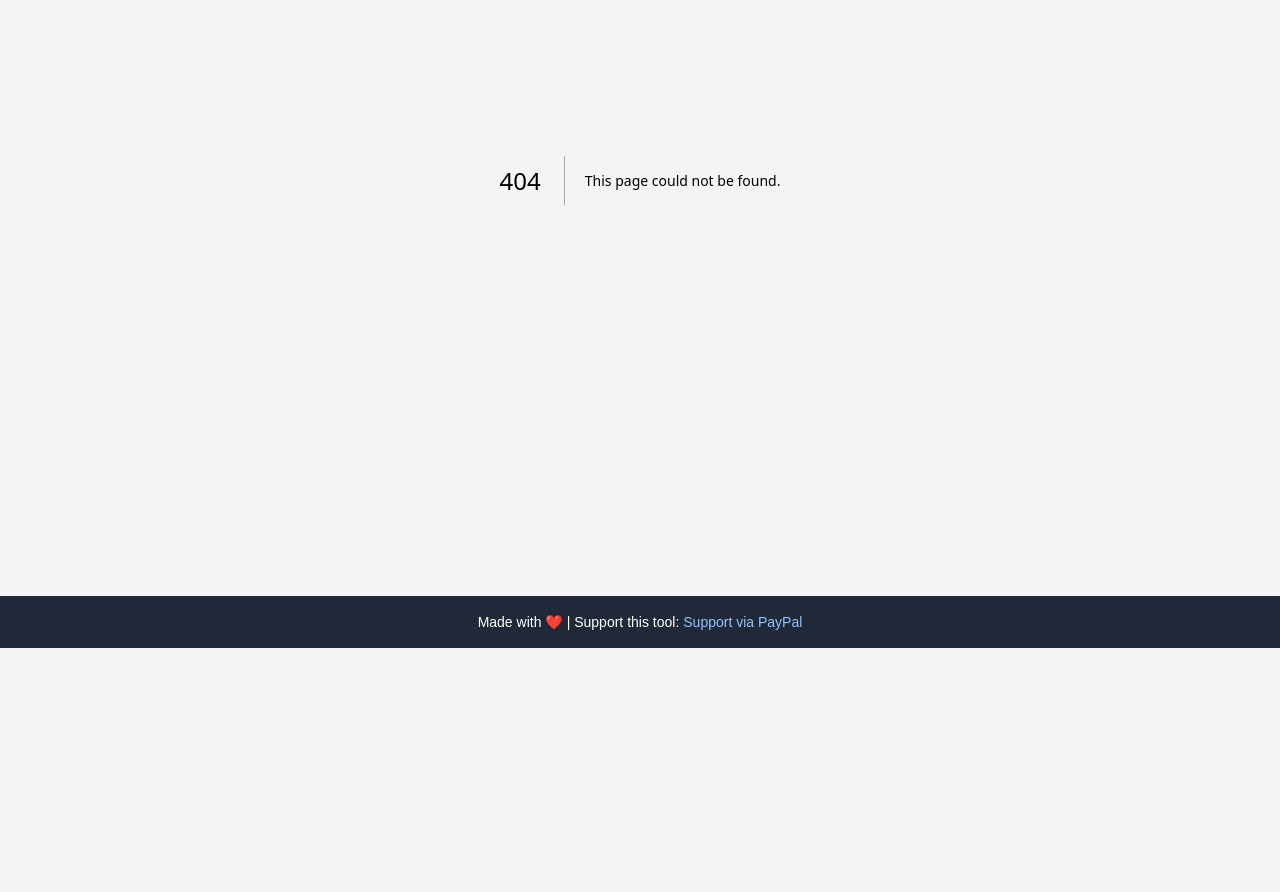
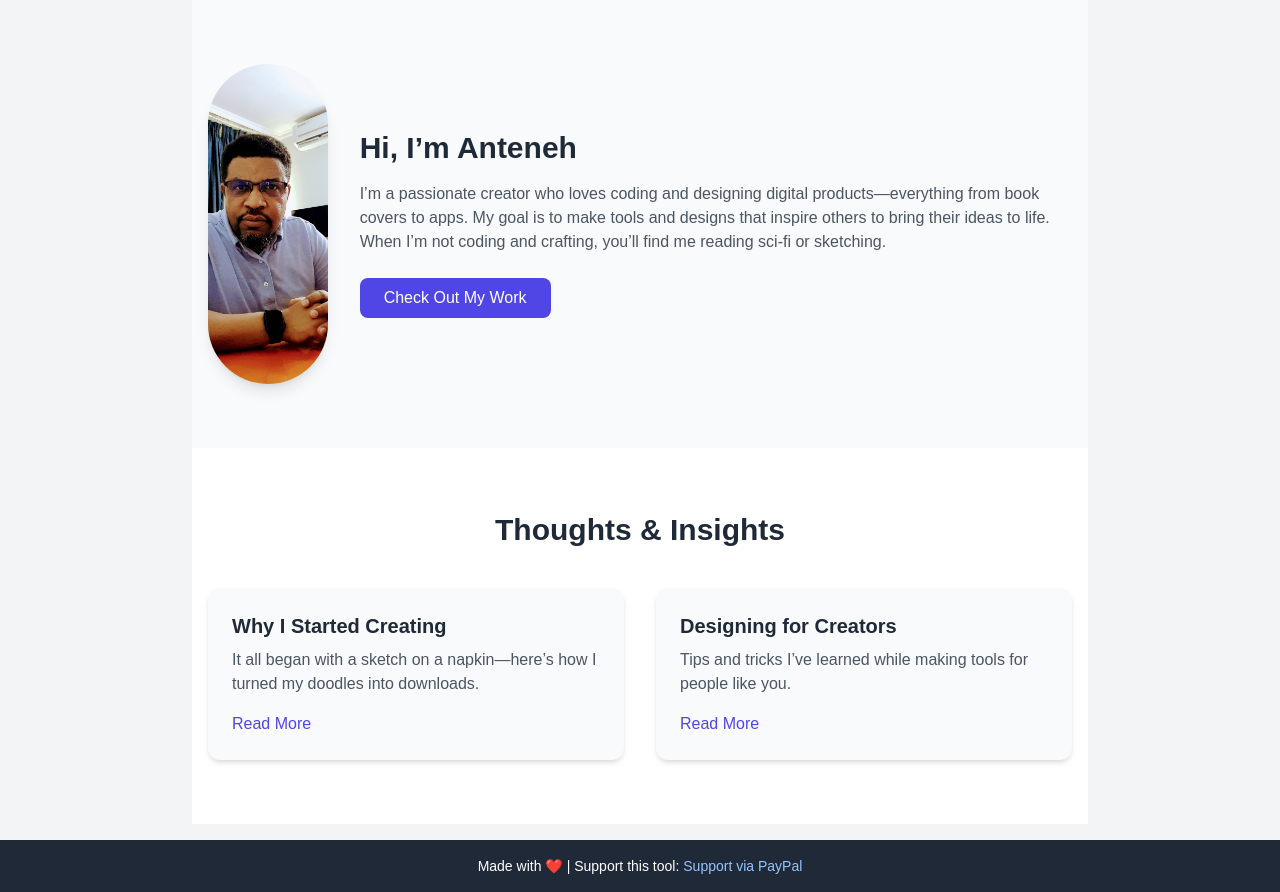
Before and after one commit to misante/file-tools, a Next.js app: page /about in a window 1280 px wide. Before the commit this address had no page. Shown: the part 300-1192 px from the top of the page. Before the commit the page ends 948 px from the top, so only its background shows below. Built offline with nearby package versions, Linux system fonts and the light colour scheme.

Commit message:
addig about page

```diff
--- /dev/null
+++ b/app/(routes)/about/page.js
@@ -0,0 +1,93 @@
+import Image from "next/image";
+import Link from "next/link";
+
+export default function About() {
+  return (
+    <div className="min-h-screen bg-gray-50">
+      {/* Hero Section */}
+      <section className="py-16 bg-indigo-600 text-white">
+        <div className="max-w-6xl mx-auto px-4 text-center">
+          <h1 className="text-4xl md:text-5xl font-extrabold">
+            About Zantex Digital
+          </h1>
+          <p className="mt-4 text-lg md:text-xl max-w-2xl mx-auto">
+            Meet the creator behind the digital magic.
+          </p>
+        </div>
+      </section>
+
+      {/* Creator Section */}
+      <section className="py-16">
+        <div className="max-w-4x mx-auto px-4 flex flex-col md:flex-row items-center gap-8">
+          <div className="relative w-64 h-64 md:w-80 md:h-80">
+            <Image
+              src="/creator.jpg"
+              alt="Creator of Zantex Digital"
+              fill
+              className="object-cover rounded-full shadow-lg "
+            />
+          </div>
+          <div className="text-center md:text-left">
+            <h2 className="text-3xl font-bold text-gray-800">
+              Hi, I’m Anteneh
+            </h2>
+            <p className="mt-4 text-gray-600">
+              I’m a passionate creator who loves coding and designing digital
+              products—everything from book covers to apps. My goal is to make
+              tools and designs that inspire others to bring their ideas to
+              life. When I’m not coding and crafting, you’ll find me reading
+              sci-fi or sketching.
+            </p>
+            <Link
+              href="/products"
+              className="mt-6 inline-block bg-indigo-600 text-white px-6 py-2 rounded-lg hover:bg-indigo-700"
+            >
+              Check Out My Work
+            </Link>
+          </div>
+        </div>
+      </section>
+
+      {/* Articles/Blog Section */}
+      <section className="py-16 bg-white">
+        <div className="max-w-6xl mx-auto px-4">
+          <h2 className="text-3xl font-bold text-gray-800 text-center mb-10">
+            Thoughts & Insights
+          </h2>
+          <div className="grid grid-cols-1 md:grid-cols-2 gap-8">
+            <div className="bg-gray-50 p-6 rounded-xl shadow-md">
+              <h3 className="text-xl font-semibold text-gray-800">
+                Why I Started Creating
+              </h3>
+              <p className="mt-2 text-gray-600">
+                It all began with a sketch on a napkin—here’s how I turned my
+                doodles into downloads.
+              </p>
+              <Link
+                href="#"
+                className="mt-4 inline-block text-indigo-600 hover:underline"
+              >
+                Read More
+              </Link>
+            </div>
+            <div className="bg-gray-50 p-6 rounded-xl shadow-md">
+              <h3 className="text-xl font-semibold text-gray-800">
+                Designing for Creators
+              </h3>
+              <p className="mt-2 text-gray-600">
+                Tips and tricks I’ve learned while making tools for people like
+                you.
+              </p>
+              <Link
+                href="#"
+                className="mt-4 inline-block text-indigo-600 hover:underline"
+              >
+                Read More
+              </Link>
+            </div>
+          </div>
+        </div>
+      </section>
+    </div>
+  );
+}
--- a/app/_components/HeaderProvider.js
+++ b/app/_components/HeaderProvider.js
@@ -47,6 +47,9 @@ export default function HeaderProvider() {
           <a href="/compress" className="hover:underline">
             Compress
           </a>
+          <a href="/about" className="hover:underline">
+            About
+          </a>
           {/* Add more links if you have additional features */}
         </nav>
       </div>
```
Also changed, not shown: public/creator.jpg (added).
